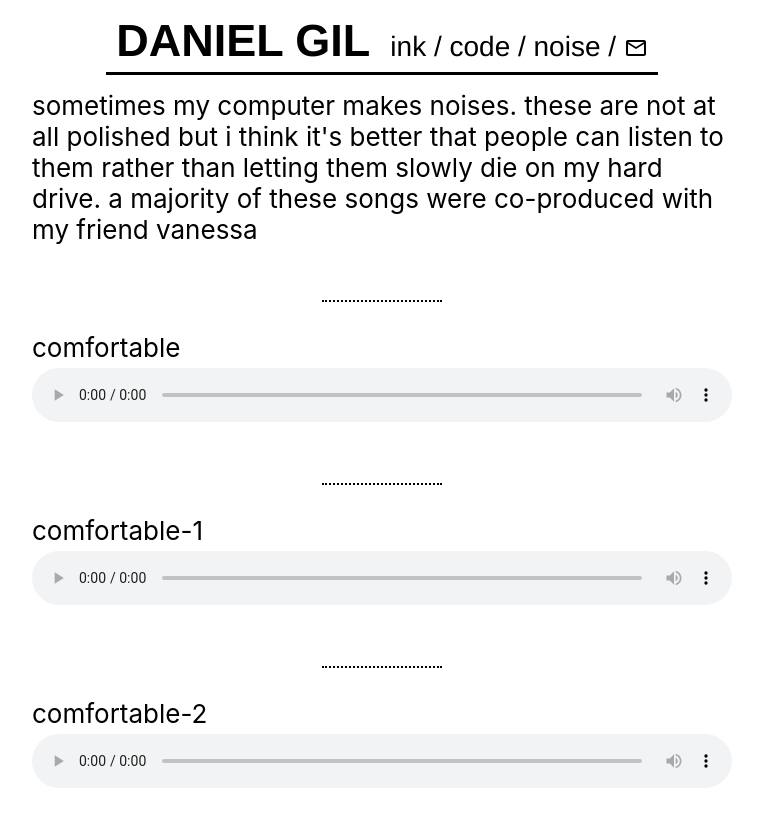
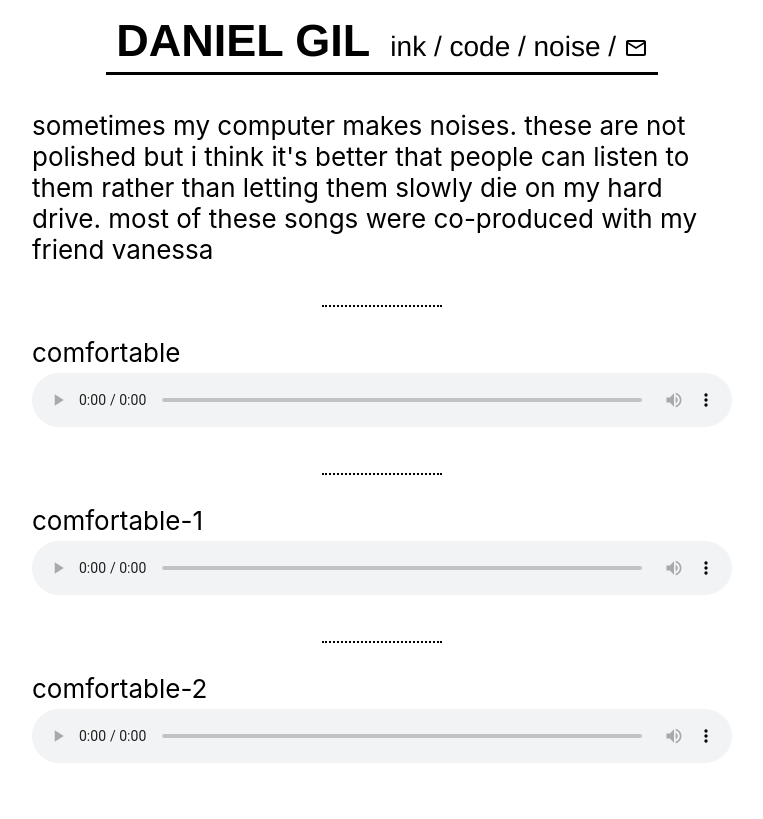
Before and after one commit to dpgil/personal-website, a React (Create React App) app: page /#/music in a window 1280 px wide. Shown: the whole page, without its empty margins (258-1021 px from the left). Built offline with nearby package versions, Linux system fonts and the light colour scheme.

Commit message:
more styling

```diff
--- a/src/pages/music/MusicBlock.tsx
+++ b/src/pages/music/MusicBlock.tsx
@@ -3,7 +3,7 @@ import { MusicPlayer } from "./MusicPlayer";
 import { Song } from "../../noise";
 
 const wrapperStyle: React.CSSProperties = {
-  paddingBottom: 25
+  paddingBottom: 10
 };
 
 const titleStyle: React.CSSProperties = {
--- a/src/pages/music/MusicPage.tsx
+++ b/src/pages/music/MusicPage.tsx
@@ -5,22 +5,24 @@ import { MusicBlock } from "./MusicBlock";
 const pageStyle: React.CSSProperties = {
   width: "90%",
   maxWidth: "700px",
-  margin: "auto"
+  margin: "auto",
+  paddingTop: 20,
+  paddingBottom: 20
 };
 
 const descriptionStyle: React.CSSProperties = {
   textAlign: "left",
-  paddingBottom: 25
+  paddingBottom: 10
 };
 
 export const MusicPage = () => {
   return (
     <div style={pageStyle}>
       <div style={descriptionStyle}>
-        sometimes my computer makes noises. these are not at all polished but i
-        think it's better that people can listen to them rather than letting
-        them slowly die on my hard drive. a majority of these songs were
-        co-produced with my friend vanessa
+        sometimes my computer makes noises. these are not polished but i think
+        it's better that people can listen to them rather than letting them
+        slowly die on my hard drive. most of these songs were co-produced with
+        my friend vanessa
       </div>
       {songs.map(s => (
         <MusicBlock key={s.name} song={s} />
```
